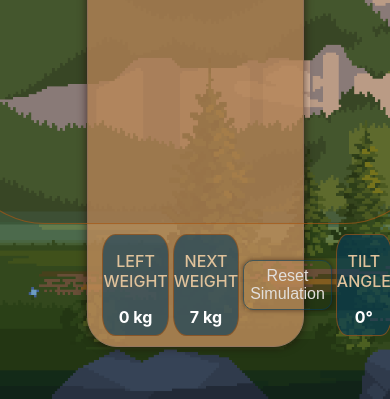
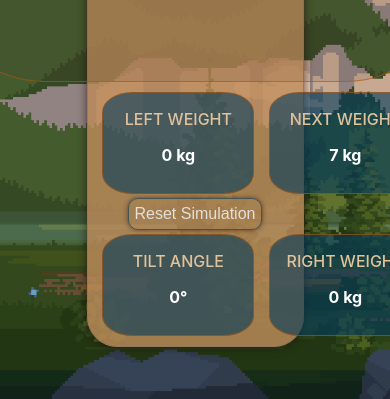
Before and after one commit to ekgzl/eneskaan-gozuela-torque-seesaw, a plain HTML site: page index.html in a window 390 px wide. Shown: the part 445-844 px from the top of the page. Drawn offline with Linux system fonts and the light colour scheme.

Commit message:
Improves layout of info sections with flex containers for responsive design
Groups related info sections into flex-wrapped containers for better alignment and responsiveness. Enhances visual consistency and adapts layout for different screen sizes.

```diff
--- a/index.html
+++ b/index.html
@@ -38,6 +38,7 @@
         </div>
         <!-- Info Screens -->
         <div class="card-footer">
+          <div class="section-wrap">
             <div class="section s1 rounded-box">
               <p>LEFT WEIGHT</p>
               <p class="measurement"><span id="left-weight">0</span> kg</p>
@@ -46,9 +47,11 @@
               <p>NEXT WEIGHT</p>
               <p class="measurement"><span id="next-weight"></span> kg</p>
             </div>
+          </div>
           <button class="reset-btn" onclick="resetSimulation()">
             Reset Simulation
           </button>
+          <div class="section-wrap">
             <div class="section s3 rounded-box">
               <p>TILT ANGLE</p>
               <p class="measurement"><span id="angle">0</span>°</p>
@@ -59,6 +62,7 @@
             </div>
           </div>
         </div>
+      </div>
     </main>
     <script src="./src/js/main.js"></script>
   </body>
--- a/src/css/main.css
+++ b/src/css/main.css
@@ -79,6 +79,7 @@ img{
     gap: 4px;
     align-items: center;
     justify-content:space-around;
+    flex-wrap: wrap;
 }
 
 .history-btn {
@@ -139,7 +140,7 @@ padding: 6px;
 }
 
 .history-card{
-    width: 250px;
+    width: 20%;
     height: 20%;
     background: #043c5c9c;
     box-shadow: 0px 0px 10px 0.1px rgba(27, 3, 3, 0.521);
@@ -236,3 +237,10 @@ li{
     opacity: 1;
   }
 }
+
+.section-wrap{
+    display: flex;
+    align-items: center;
+    justify-content: center;
+    gap: 15px;
+}
```
Lines whose indentation alone changed are shown as unchanged.
